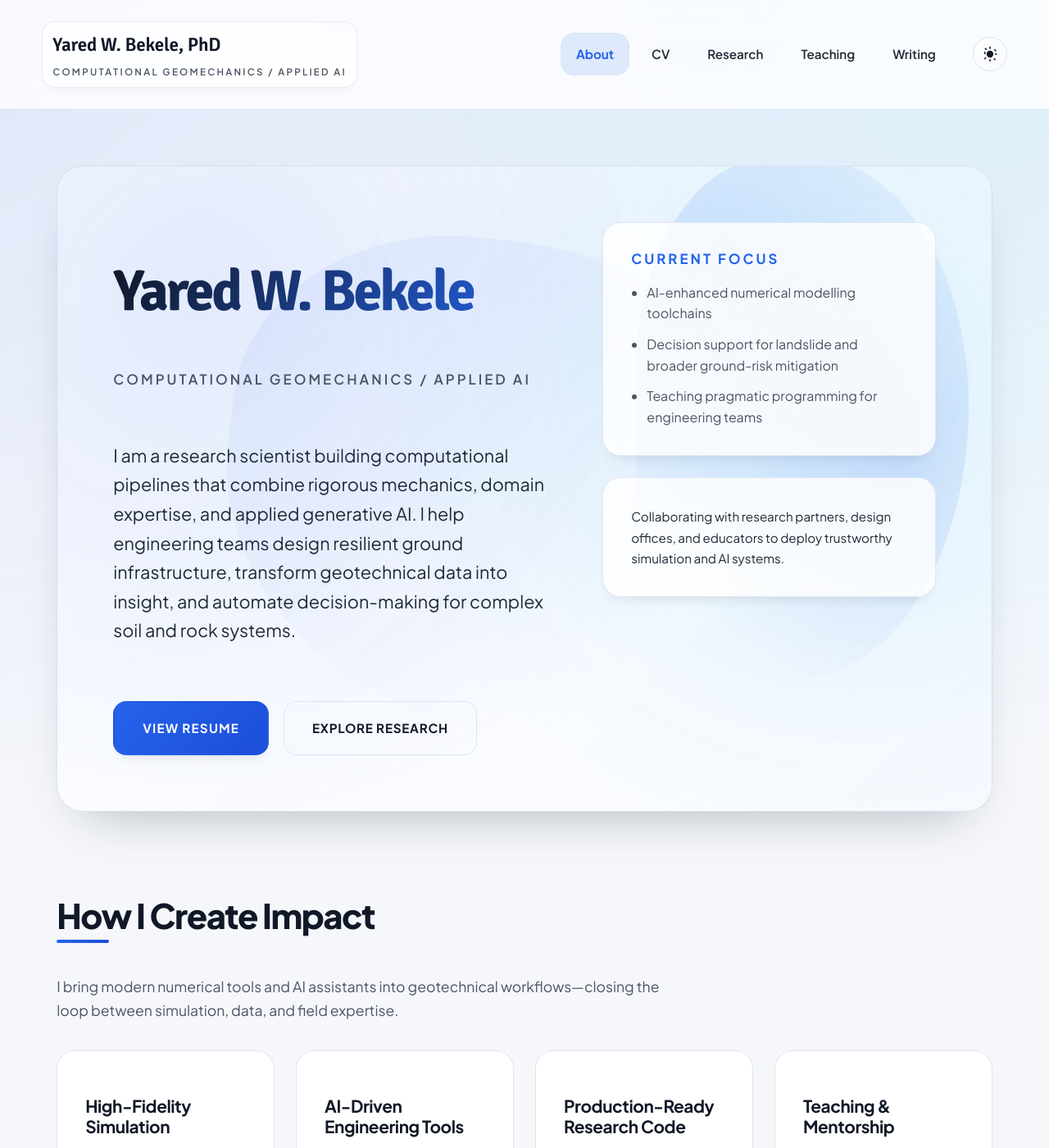
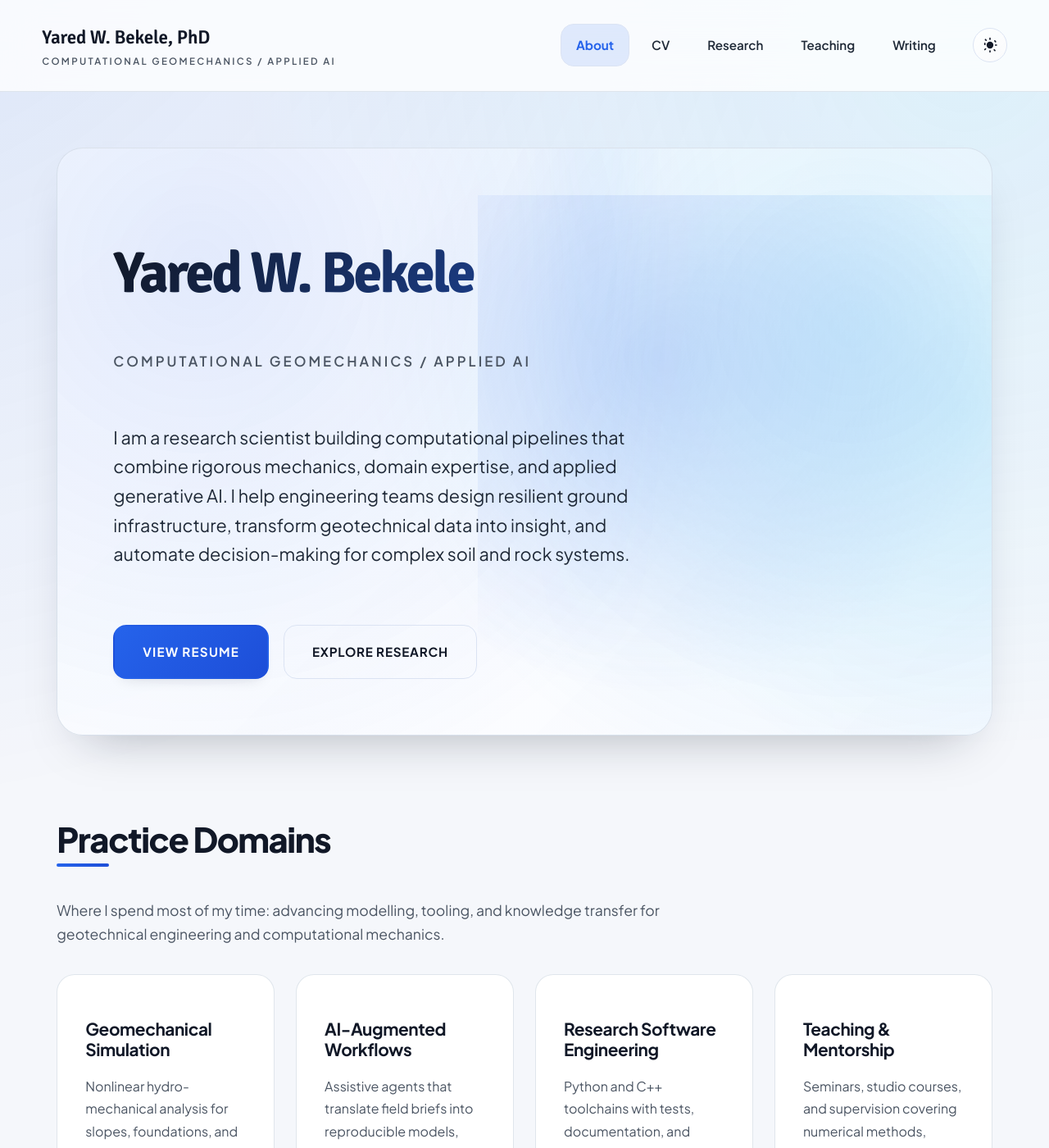
Before and after one commit to yaredwb/yaredwb.github.io, a Jekyll site: the page built from index.md, in a window 1280 px wide and 1400 px high. Shown: the whole window at 82% size. Built offline with Jekyll 4.4.1, drawn with Linux system fonts in a browser that asks for light colours; some of the changed text lies outside the part shown.

Commit message:
Refactor homepage and resume content: Simplify layout, enhance clarity, and update focus areas for improved engagement and consistency.

```diff
--- a/css/style.css
+++ b/css/style.css
@@ -234,31 +234,10 @@ html[data-theme="dark"] .site-header {
 }
 
 .site-brand {
-  display: flex;
-  flex-direction: column;
-  gap: var(--spacing-2xs);
-  padding: var(--spacing-xs) var(--spacing-sm);
-  border-radius: var(--radius-lg);
-  background: rgba(255, 255, 255, 0.7);
-  border: 1px solid rgba(203, 213, 225, 0.4);
-  box-shadow: var(--shadow-sm);
-  position: relative;
-  overflow: hidden;
-}
-
-html[data-theme="dark"] .site-brand {
-  background: rgba(17, 26, 45, 0.75);
-  border-color: rgba(148, 163, 184, 0.35);
-  box-shadow: var(--shadow-lg);
-}
-
-.site-brand::after {
-  content: "";
-  position: absolute;
-  inset: -120% -40% 40% 60%;
-  background: radial-gradient(circle at top, rgba(37, 99, 235, 0.18), transparent 60%);
-  opacity: 0.4;
-  pointer-events: none;
+  display: inline-grid;
+  gap: var(--spacing-3xs);
+  padding: 0;
+  width: max-content;
 }
 
 .brand-name {
@@ -284,6 +263,7 @@ html[data-theme="dark"] .site-brand {
   font-weight: 600;
   position: relative;
   z-index: 1;
+  width: 100%;
 }
 
 .site-controls {
@@ -460,21 +440,32 @@ html[data-theme="dark"] .hero {
 .hero::after {
   content: "";
   position: absolute;
-  inset: 12% 18%;
-  border-radius: 40% 60% 45% 55%;
-  background: linear-gradient(135deg, rgba(37, 99, 235, 0.08), transparent 70%);
+  inset: 8% -10% 0 45%;
+  background:
+    radial-gradient(circle at 30% 30%, rgba(37, 99, 235, 0.28), transparent 60%),
+    radial-gradient(circle at 80% 40%, rgba(14, 165, 233, 0.18), transparent 65%);
   filter: blur(0);
   z-index: 0;
-  transform: rotate(6deg);
+  opacity: 0.65;
+}
+
+.hero::before {
+  content: "";
+  position: absolute;
+  inset: -20% 40% 10% 55%;
+  background: linear-gradient(135deg, rgba(59, 130, 246, 0.18), rgba(59, 130, 246, 0));
+  filter: blur(40px);
+  z-index: 0;
+  opacity: 0.6;
 }
 
 .hero-inner {
   position: relative;
   z-index: 1;
   display: grid;
-  grid-template-columns: minmax(0, 1.35fr) minmax(0, 1fr);
-  gap: clamp(var(--spacing-xl), 4vw, var(--spacing-2xl));
-  align-items: stretch;
+  grid-template-columns: minmax(0, 1fr);
+  gap: var(--spacing-xl);
+  align-items: start;
 }
 
 .hero-content {
@@ -521,66 +512,6 @@ html[data-theme="dark"] .hero {
   z-index: 1;
   position: relative;
   font-weight: 400;
-}
-
-.hero-visual {
-  position: relative;
-  display: grid;
-  gap: var(--spacing-lg);
-  align-content: start;
-}
-
-.hero-visual__glow {
-  position: absolute;
-  inset: -12% -10% 14% 10%;
-  border-radius: 46% 54% 60% 40%;
-  background:
-    radial-gradient(circle at 30% 20%, rgba(59, 130, 246, 0.35), transparent 65%),
-    radial-gradient(circle at 80% 60%, rgba(37, 99, 235, 0.25), transparent 60%);
-  filter: blur(0);
-  opacity: 0.55;
-  pointer-events: none;
-}
-
-.hero-visual__card,
-.hero-visual__badge {
-  background: rgba(255, 255, 255, 0.82);
-  border: 1px solid rgba(203, 213, 225, 0.5);
-  border-radius: var(--radius-xl);
-  padding: var(--spacing-xl);
-  box-shadow: var(--shadow-md);
-  position: relative;
-  z-index: 1;
-}
-
-html[data-theme="dark"] .hero-visual__card,
-html[data-theme="dark"] .hero-visual__badge {
-  background: rgba(17, 26, 45, 0.78);
-  border-color: rgba(148, 163, 184, 0.35);
-}
-
-.hero-visual__card h3 {
-  margin: 0 0 var(--spacing-md) 0;
-  font-size: 1.05rem;
-  text-transform: uppercase;
-  letter-spacing: 0.18em;
-  color: var(--color-accent);
-}
-
-.hero-visual__card ul {
-  margin: 0;
-  padding-left: 1.2em;
-  color: var(--color-muted);
-  display: grid;
-  gap: var(--spacing-sm);
-  line-height: 1.6;
-}
-
-.hero-visual__badge p {
-  margin: 0;
-  color: var(--color-text-secondary);
-  font-size: 0.95rem;
-  line-height: 1.65;
 }
 
 .hero-actions {
@@ -885,6 +816,7 @@ html[data-theme="dark"] .section--alt {
 }
 
 .post-card {
+  position: relative;
   border-radius: var(--radius-xl);
   border: 1px solid var(--color-border-light);
   background: var(--color-surface);
@@ -892,12 +824,28 @@ html[data-theme="dark"] .section--alt {
   box-shadow: var(--shadow-xs);
   display: grid;
   gap: var(--spacing-sm);
-  transition: transform var(--transition-base), box-shadow var(--transition-base);
+  transition: transform var(--transition-base), box-shadow var(--transition-base), border-color var(--transition-base);
+  overflow: hidden;
+}
+
+.post-card::after {
+  content: "";
+  position: absolute;
+  inset: 0;
+  background: radial-gradient(circle at top right, rgba(37, 99, 235, 0.14), transparent 60%);
+  opacity: 0;
+  transition: opacity var(--transition-base);
+  pointer-events: none;
 }
 
 .post-card:hover {
   transform: translateY(-4px);
   box-shadow: var(--shadow-md);
+  border-color: var(--color-accent-soft);
+}
+
+.post-card:hover::after {
+  opacity: 1;
 }
 
 .post-card time {
@@ -1322,6 +1270,44 @@ html[data-theme="dark"] .site-footer {
   font-size: 0.95rem;
 }
 
+.cv-focus {
+  display: grid;
+  gap: var(--spacing-lg);
+}
+
+.cv-focus-item {
+  position: relative;
+  background: var(--color-surface);
+  border: 1px solid var(--color-border-light);
+  border-radius: var(--radius-xl);
+  padding: var(--spacing-xl) var(--spacing-xl) var(--spacing-xl) calc(var(--spacing-xl) + 6px);
+  box-shadow: var(--shadow-xs);
+}
+
+.cv-focus-item::before {
+  content: "";
+  position: absolute;
+  left: var(--spacing-lg);
+  top: var(--spacing-lg);
+  bottom: var(--spacing-lg);
+  width: 3px;
+  border-radius: var(--radius-xs);
+  background: linear-gradient(180deg, var(--color-accent), var(--color-accent-hover));
+}
+
+.cv-focus-item h3 {
+  margin: 0 0 var(--spacing-sm) 0;
+  font-size: 1.2rem;
+  font-weight: 700;
+  color: var(--color-text);
+}
+
+.cv-focus-item p {
+  margin: 0;
+  color: var(--color-muted);
+  line-height: 1.65;
+}
+
 .cv-hero__sidebar {
   display: grid;
   align-content: start;
@@ -1570,10 +1556,6 @@ html[data-theme="dark"] .site-footer {
     grid-template-columns: 1fr;
   }
 
-  .hero-visual {
-    order: -1;
-  }
-
   .section--alt {
     padding: var(--spacing-xl);
   }
@@ -1659,10 +1641,6 @@ html[data-theme="dark"] .site-footer {
     grid-template-columns: 1fr;
   }
 
-  .hero-visual__card,
-  .hero-visual__badge {
-    padding: var(--spacing-lg);
-  }
 }
 
 @media (max-width: 560px) {
--- a/index.md
+++ b/index.md
@@ -21,44 +21,30 @@ show_title: false
         <a class="button button--ghost" href="{{ '/research/' | relative_url }}">Explore Research</a>
       </div>
     </div>
-    <aside class="hero-visual" aria-label="Current focus areas">
-      <div class="hero-visual__glow"></div>
-      <div class="hero-visual__card">
-        <h3>Current Focus</h3>
-        <ul>
-          <li>AI-enhanced numerical modelling toolchains</li>
-          <li>Decision support for landslide and broader ground-risk mitigation</li>
-          <li>Teaching pragmatic programming for engineering teams</li>
-        </ul>
-      </div>
-      <div class="hero-visual__badge">
-        <p>Collaborating with research partners, design offices, and educators to deploy trustworthy simulation and AI systems.</p>
-      </div>
-    </aside>
   </div>
 </div>
 
 <section class="section">
   <div class="section-header">
-    <h2 class="section-title">How I Create Impact</h2>
-    <p class="section-lead">I bring modern numerical tools and AI assistants into geotechnical workflows&mdash;closing the loop between simulation, data, and field expertise.</p>
+    <h2 class="section-title">Practice Domains</h2>
+    <p class="section-lead">Where I spend most of my time: advancing modelling, tooling, and knowledge transfer for geotechnical engineering and computational mechanics.</p>
   </div>
   <div class="card-grid">
     <article class="card">
-      <h3>High-Fidelity Simulation</h3>
-      <p>Advanced finite element and multi-physics modelling for coupled hydro-mechanical processes, landslide scenarios, and infrastructure reliability studies.</p>
+      <h3>Geomechanical Simulation</h3>
+      <p>Nonlinear hydro-mechanical analysis for slopes, foundations, and subsurface assets, with calibrated materials and scenario-driven studies.</p>
     </article>
     <article class="card">
-      <h3>AI-Driven Engineering Tools</h3>
-      <p>Designing intelligent copilots and data-centric automation that translate natural language instructions into reproducible geotechnical analyses.</p>
+      <h3>AI-Augmented Workflows</h3>
+      <p>Assistive agents that translate field briefs into reproducible models, automate data curation, and support safety-critical decisions.</p>
     </article>
     <article class="card">
-      <h3>Production-Ready Research Code</h3>
-      <p>Turning prototypes into maintainable software with modern Python/C++ practices, documentation, and reproducible pipelines tailored to engineering teams.</p>
+      <h3>Research Software Engineering</h3>
+      <p>Python and C++ toolchains with tests, documentation, and automation pipelines that turn prototypes into maintainable assets.</p>
     </article>
     <article class="card">
       <h3>Teaching & Mentorship</h3>
-      <p>Guiding students, engineers, and researchers through computational mechanics, numerical modelling, and pragmatic software craftsmanship.</p>
+      <p>Seminars, studio courses, and supervision covering numerical methods, scientific programming, and applied problem solving.</p>
     </article>
   </div>
 </section>
```
Also changed, not shown: resume.md (+13 -13 lines).
